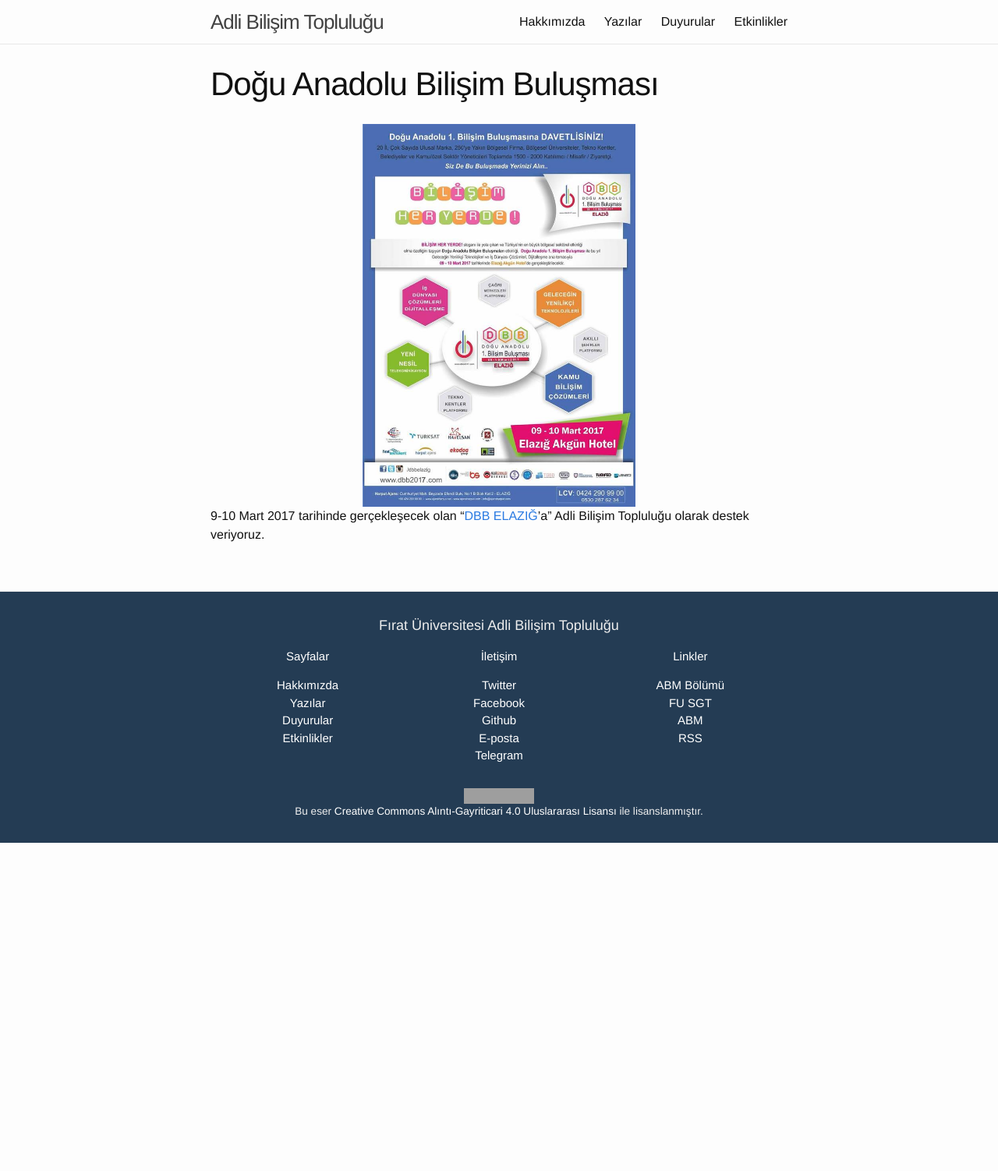
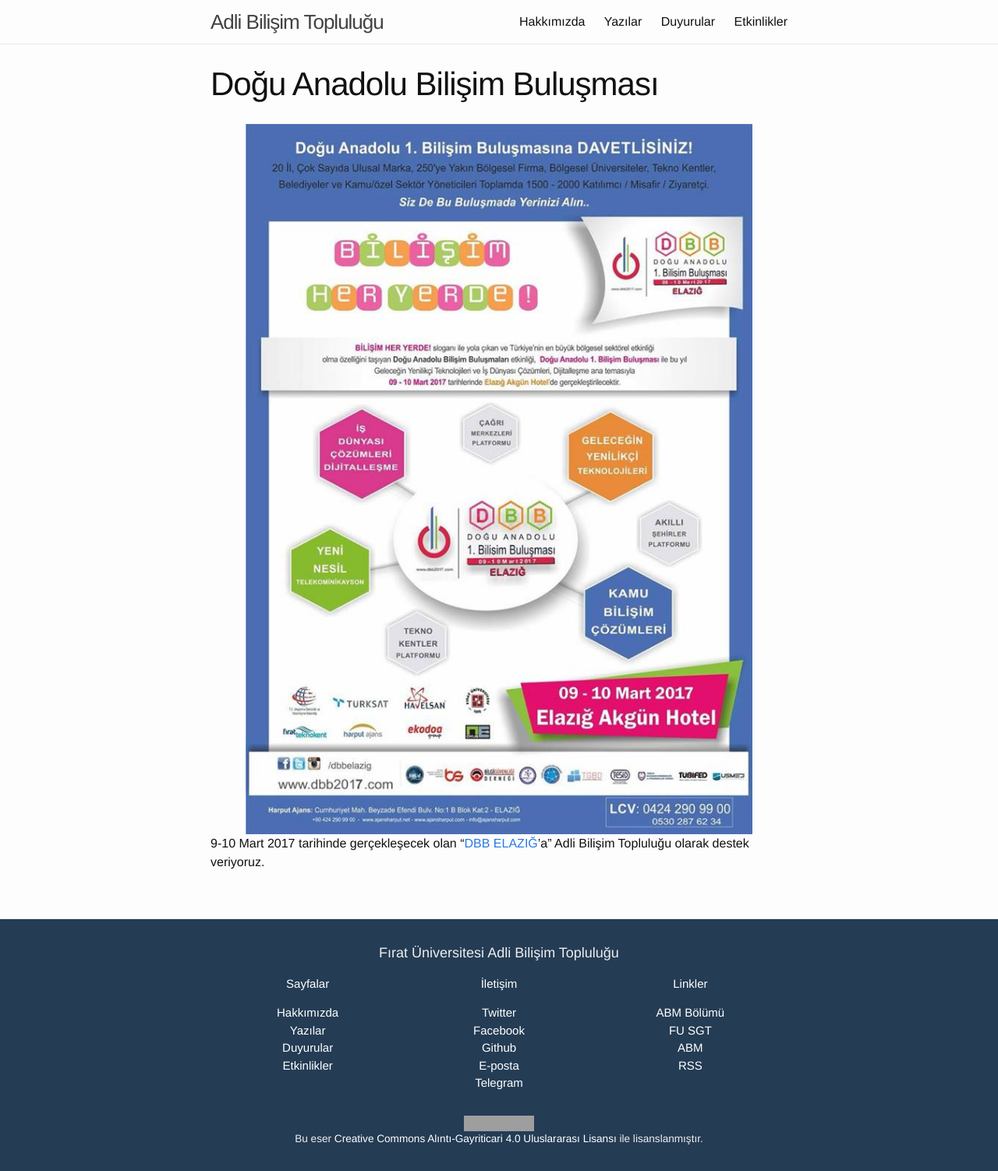
Before and after one commit to fuadlibilisimfuadlibilisim/abt, a Jekyll site: the page built from _posts/2017-03-06-dbb-elazig.md, in a window 1280 px wide. Shown: the whole page at 78% size. Built offline with Jekyll 4.4.1, drawn with Linux system fonts in a browser that asks for light colours; before the commit the page ends 1081 px from its top, so only the background shows below that; grey boxes are pictures that could not be loaded.

Commit message:
etkinlik: dbb-elazig

```diff
--- a/_posts/2017-03-06-dbb-elazig.md
+++ b/_posts/2017-03-06-dbb-elazig.md
@@ -4,5 +4,5 @@
 date:   2017-02-16 01:00:48 +0300
 categories: action , duyuru
 ---
-<div align="center"><img src="https://fuadlibilisim.github.io/abt/assets/img/dbb-elazig.jpg"  width="350"></div>
+<div align="center"><img src="https://fuadlibilisim.github.io/abt/assets/img/dbb-elazig.jpg"  width="650"></div>
 9-10 Mart 2017 tarihinde gerçekleşecek olan “[DBB ELAZIĞ](http://dbb2017.com/)’a” Adli Bilişim Topluluğu olarak destek veriyoruz.
```
